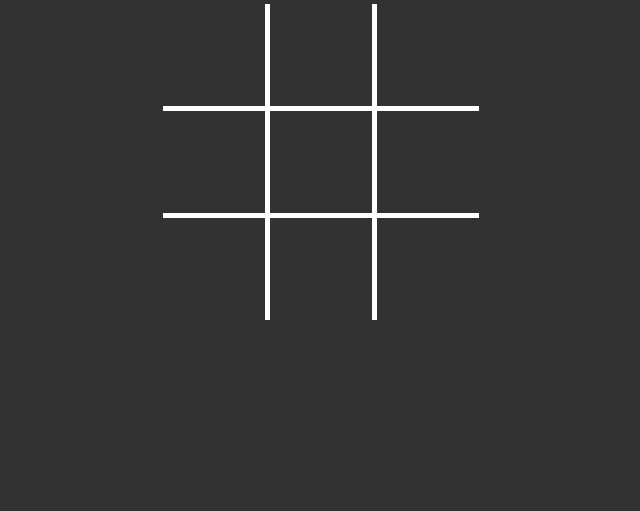
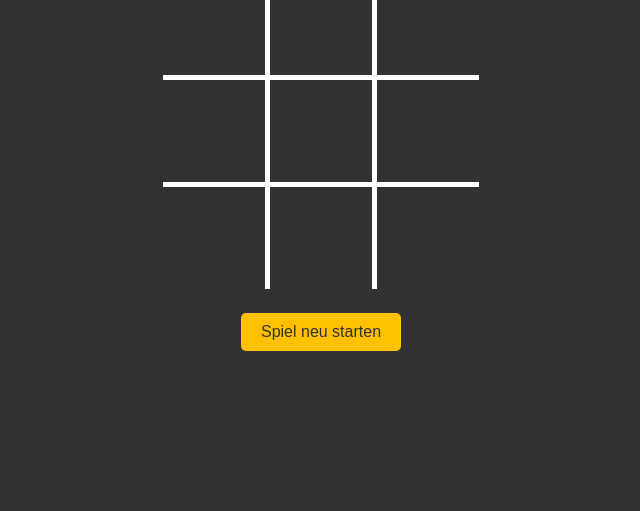
Before and after one commit to jon-mag-santos/tictactoe, a plain HTML site: page index.html in a window 1280 px wide. Shown: the part 289-800 px from the top of the page, without its empty margins (319-959 px from the left). Drawn offline with Linux system fonts and the light colour scheme.

Commit message:
function restartGame() implemented

```diff
--- a/index.html
+++ b/index.html
@@ -8,7 +8,10 @@
 </head>
 <body onload="init()">
     <h1>Tic-Tac-Toe</h1>
-    <div id="game-board"></div>
+    <div id="game-container">
+        <div id="game-board"></div>
+        <button onclick="restartGame()" id="restart-button">Spiel neu starten</button>
+    </div>
     <script src="script.js"></script>
 </body>
 </html>
--- a/script.js
+++ b/script.js
@@ -74,9 +74,24 @@ function handleMove(td, index) {
         drawWinningLine();
         removeAllOnclickAttributes();
     } else {
-        // Wechsle den Spieler, wenn das Spiel nicht gewonnen wurde
-        currentPlayer = currentPlayer === 'circle' ? 'cross' : 'circle';
+        if (!checkDraw()){
+            // Wechsle den Spieler, wenn das Spiel nicht gewonnen wurde
+            currentPlayer = currentPlayer === 'circle' ? 'cross' : 'circle';
+        }
     }
+}
+
+function checkDraw() {
+    // Überprüfe, ob alle Felder belegt sind und es keinen Gewinner gibt
+    const allFieldsFilled = fields.every(field => field !== null);
+    const noWinner = !checkWin();
+
+    // Wenn alle Felder belegt sind und es keinen Gewinner gibt, ist es ein Unentschieden
+    if (allFieldsFilled && noWinner) {
+        return true;
+    }
+
+    return false;
 }
 
 // Funktion zur Überprüfung, ob ein Spieler gewonnen hat
@@ -204,6 +219,25 @@ function removeAllOnclickAttributes() {
     }
 }
 
+function restartGame() {
+    fields = [
+        null, //0
+        null, //1
+        null, //2
+        null, //3
+        null, //4
+        null, //5
+        null, //6
+        null, //7
+        null  //8
+    ];
+
+    currentPlayer = 'circle'; // Startspieler
+    gameWon = false; // Spielstatus
+
+    render();
+}
+
 // SVG für Kreis
 function createCircleSVG() {
     const svgHTML = `
--- a/style.css
+++ b/style.css
@@ -9,6 +9,39 @@ body {
     justify-content: center;
     height: 100vh;
     margin: 0;
+}
+
+/* Styling für den Game-Container */
+#game-container {
+    display: flex;
+    flex-direction: column;
+    align-items: center;
+}
+
+#game-board {
+    margin-bottom: 24px;
+}
+
+/* Styling für den Restart-Button */
+#restart-button {
+    padding: 10px 20px;
+    font-size: 16px;
+    color: #323232;
+    background-color: #FFC000;
+    border: none;
+    border-radius: 5px;
+    cursor: pointer;
+    transition: background-color 0.3s, transform 0.3s;
+}
+
+#restart-button:hover {
+    background-color: #e0a800;
+    transform: scale(1.05);
+}
+
+#restart-button:active {
+    background-color: #cc9a00;
+    transform: scale(1);
 }
 
 /* Gestaltung der Tabelle */
```
